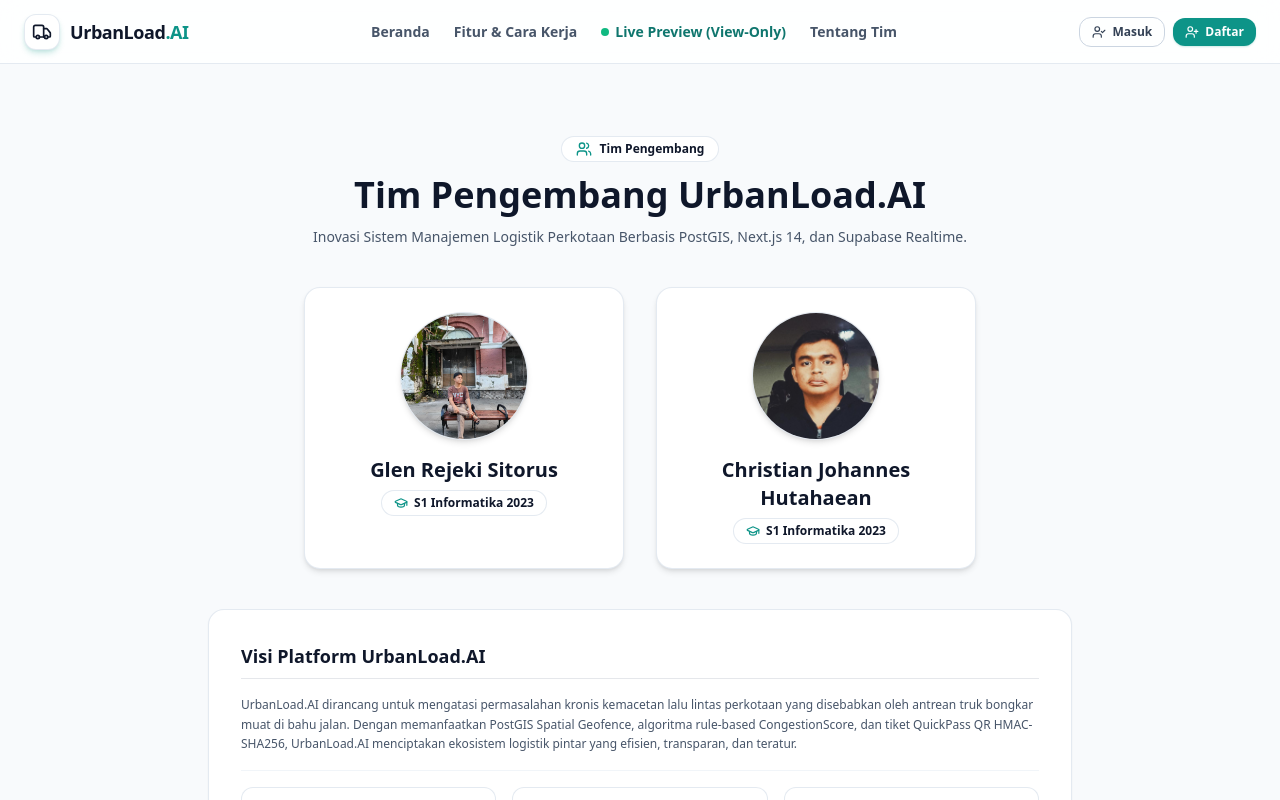
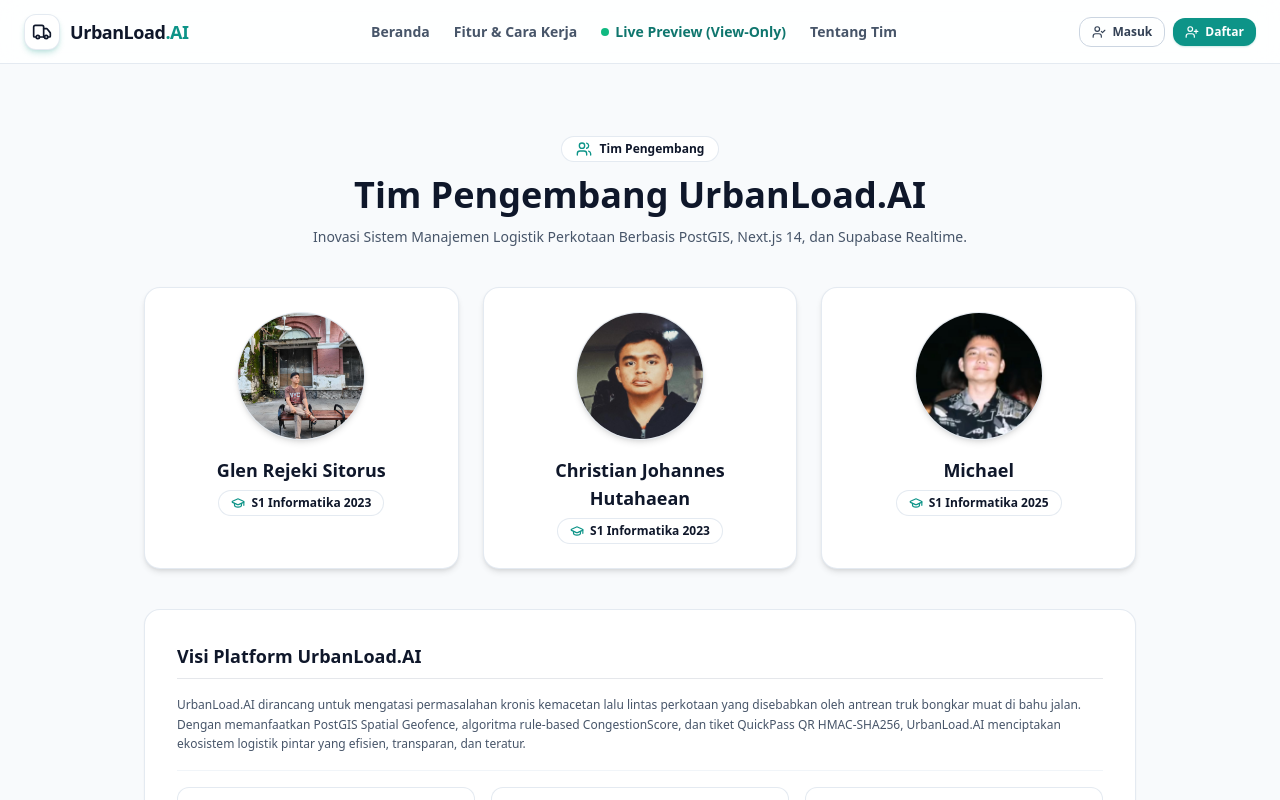
Before and after one commit to s1informatika11s25007-maker/Urbanload.Ai, a Next.js app in the folder frontend/: page /tentang in a window 1280 px wide. Shown: the top 800 px of the page. Built offline with nearby package versions, Linux system fonts and the light colour scheme.

Commit message:
feat: add Michael (S1 Informatika 2025) to team page

```diff
--- a/frontend/app/(public)/tentang/page.tsx
+++ b/frontend/app/(public)/tentang/page.tsx
@@ -7,6 +7,7 @@ import { useState } from 'react';
 export default function TentangPage() {
   const [glenSrc, setGlenSrc] = useState('/assets/glen.jpeg');
   const [tianSrc, setTianSrc] = useState('/assets/tian.jpeg');
+  const [mikeSrc, setMikeSrc] = useState('/assets/michael.jpeg');
 
   const handleGlenError = () => {
     if (glenSrc === '/assets/glen.jpeg') setGlenSrc('/glen.jpeg');
@@ -22,8 +23,15 @@ export default function TentangPage() {
     else if (tianSrc === '/assets/tian.png') setTianSrc('/assets/tian.svg');
   };
 
+  const handleMikeError = () => {
+    if (mikeSrc === '/assets/michael.jpeg') setMikeSrc('/michael.jpeg');
+    else if (mikeSrc === '/michael.jpeg') setMikeSrc('/assets/michael.jpg');
+    else if (mikeSrc === '/assets/michael.jpg') setMikeSrc('/assets/michael.png');
+    else if (mikeSrc === '/assets/michael.png') setMikeSrc('/assets/michael.svg');
+  };
+
   return (
-    <div className="max-w-4xl mx-auto py-12 space-y-10 px-4">
+    <div className="max-w-5xl mx-auto py-12 space-y-10 px-4">
       {/* Header */}
       <div className="text-center space-y-3 max-w-2xl mx-auto">
         <div className="inline-flex items-center gap-2 px-3.5 py-1 rounded-full bg-teal-50 text-teal-800 border border-teal-200 text-xs font-bold">
@@ -37,8 +45,8 @@ export default function TentangPage() {
         </p>
       </div>
 
-      {/* Grid Tim Pengembang */}
-      <div className="grid grid-cols-1 sm:grid-cols-2 gap-8 max-w-2xl mx-auto">
+      {/* Grid 3 Tim Pengembang */}
+      <div className="grid grid-cols-1 md:grid-cols-3 gap-6">
         {/* Glen Rejeki Sitorus */}
         <Card className="p-6 border-slate-200 shadow-md bg-white hover:shadow-lg transition duration-200 text-center space-y-4">
           <div className="relative h-32 w-32 rounded-full overflow-hidden bg-slate-100 mx-auto border-4 border-teal-500 shadow-md flex items-center justify-center text-teal-700 font-black text-3xl">
@@ -51,7 +59,7 @@ export default function TentangPage() {
           </div>
 
           <div className="space-y-1.5">
-            <h2 className="text-xl font-black text-slate-900">
+            <h2 className="text-lg font-black text-slate-900">
               Glen Rejeki Sitorus
             </h2>
             <div className="inline-flex items-center gap-1.5 text-xs font-bold text-teal-700 bg-teal-50 px-3 py-1 rounded-full border border-teal-200">
@@ -72,11 +80,32 @@ export default function TentangPage() {
           </div>
 
           <div className="space-y-1.5">
-            <h2 className="text-xl font-black text-slate-900">
+            <h2 className="text-lg font-black text-slate-900">
               Christian Johannes Hutahaean
             </h2>
             <div className="inline-flex items-center gap-1.5 text-xs font-bold text-teal-700 bg-teal-50 px-3 py-1 rounded-full border border-teal-200">
               <GraduationCap className="h-3.5 w-3.5 text-teal-600" /> S1 Informatika 2023
+            </div>
+          </div>
+        </Card>
+
+        {/* Michael */}
+        <Card className="p-6 border-slate-200 shadow-md bg-white hover:shadow-lg transition duration-200 text-center space-y-4">
+          <div className="relative h-32 w-32 rounded-full overflow-hidden bg-slate-100 mx-auto border-4 border-teal-500 shadow-md flex items-center justify-center text-teal-700 font-black text-3xl">
+            <img
+              src={mikeSrc}
+              alt="Michael"
+              onError={handleMikeError}
+              className="h-full w-full object-cover"
+            />
+          </div>
+
+          <div className="space-y-1.5">
+            <h2 className="text-lg font-black text-slate-900">
+              Michael
+            </h2>
+            <div className="inline-flex items-center gap-1.5 text-xs font-bold text-teal-700 bg-teal-50 px-3 py-1 rounded-full border border-teal-200">
+              <GraduationCap className="h-3.5 w-3.5 text-teal-600" /> S1 Informatika 2025
             </div>
           </div>
         </Card>
```
Also changed, not shown: frontend/public/assets/michael.jpeg (added), 1 other file (tests, documents, lock files or other folders).
